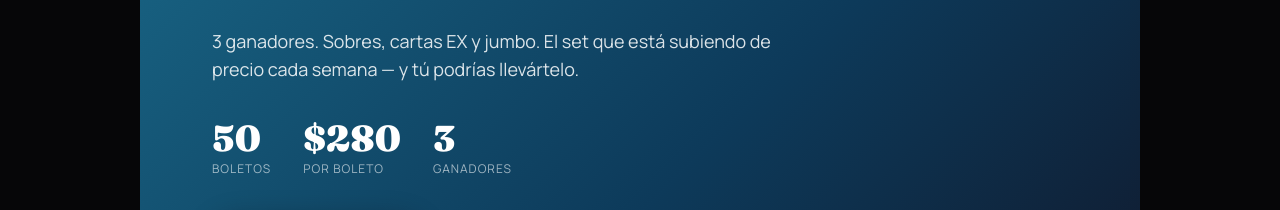
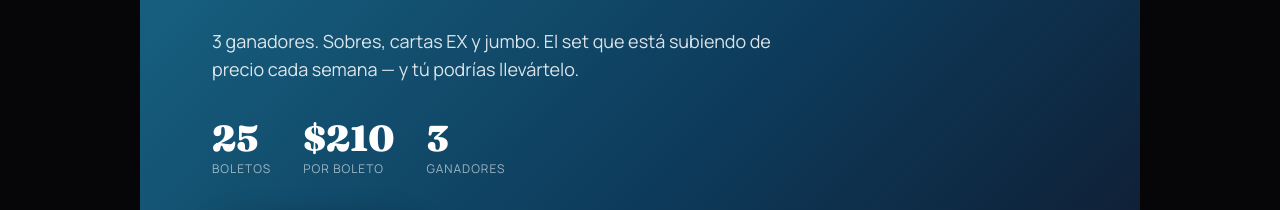
Before and after one commit to RicardoLeoTer/thecardboxmx, a React (Vite) app: page / in a window 1280 px wide. Shown: the part 2809-3019 px from the top of the page. Built offline with nearby package versions, Linux system fonts and the light colour scheme.

Commit message:
Update App.jsx

```diff
--- a/src/App.jsx
+++ b/src/App.jsx
@@ -337,8 +337,8 @@ export default function App() {
                 3 ganadores. Sobres, cartas EX y jumbo. El set que está subiendo de precio cada semana — y tú podrías llevártelo.
               </p>
               <div style={{ display: 'flex', gap: 32, flexWrap: 'wrap', marginBottom: 36 }}>
-                <div><div className="font-display" style={{ fontSize: 36, fontWeight: 900, color: '#fff' }}>50</div><div className="font-body" style={{ fontSize: 12, color: 'rgba(255,255,255,0.6)', letterSpacing: 1 }}>BOLETOS</div></div>
-                <div><div className="font-display" style={{ fontSize: 36, fontWeight: 900, color: '#fff' }}>$280</div><div className="font-body" style={{ fontSize: 12, color: 'rgba(255,255,255,0.6)', letterSpacing: 1 }}>POR BOLETO</div></div>
+                <div><div className="font-display" style={{ fontSize: 36, fontWeight: 900, color: '#fff' }}>25</div><div className="font-body" style={{ fontSize: 12, color: 'rgba(255,255,255,0.6)', letterSpacing: 1 }}>BOLETOS</div></div>
+                <div><div className="font-display" style={{ fontSize: 36, fontWeight: 900, color: '#fff' }}>$210</div><div className="font-body" style={{ fontSize: 12, color: 'rgba(255,255,255,0.6)', letterSpacing: 1 }}>POR BOLETO</div></div>
                 <div><div className="font-display" style={{ fontSize: 36, fontWeight: 900, color: '#fff' }}>3</div><div className="font-body" style={{ fontSize: 12, color: 'rgba(255,255,255,0.6)', letterSpacing: 1 }}>GANADORES</div></div>
               </div>
               <span className="btn font-body" style={{ display: 'inline-block', fontSize: 15, fontWeight: 800, color: C.azulAcento, background: '#fff', padding: '15px 36px', borderRadius: 100, boxShadow: '0 8px 30px rgba(0,0,0,0.3)' }}>
@@ -403,7 +403,7 @@ export default function App() {
             <span className="font-display" style={{ fontSize: 15, fontWeight: 600, color: C.platino }}>The Card Box MX</span>
           </div>
           <p className="font-body" style={{ fontSize: 12, color: '#506070' }}>
-            © 2026 The Card Box MX · <a href="https://instagram.com/thecarboxmx" target="_blank" rel="noopener noreferrer" style={{ color: '#506070', textDecoration: 'none' }}>@TheCardBoxMX</a> · Pokémon © Nintendo / GameFreak
+            © 2026 The Card Box MX · <a href="https://instagram.com/thecardboxmx" target="_blank" rel="noopener noreferrer" style={{ color: '#506070', textDecoration: 'none' }}>@TheCardBoxMX</a> · Pokémon © Nintendo / GameFreak
           </p>
         </div>
       </footer>
```
